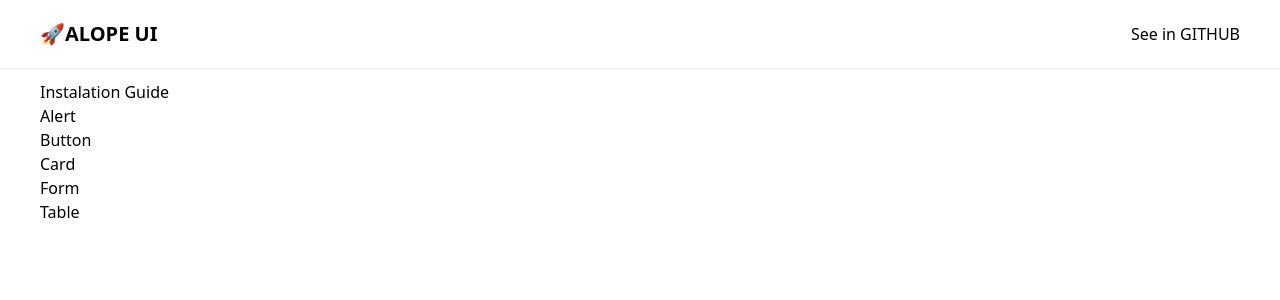
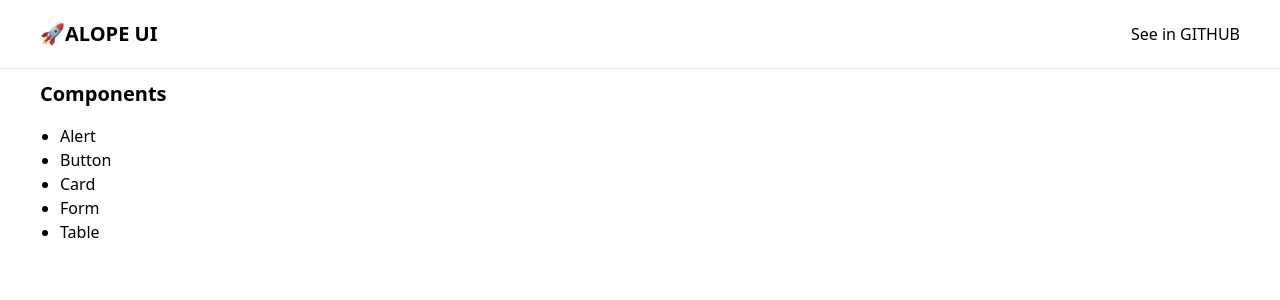
Before and after one commit to ilhamhafidz404/alope-ui, a React (Vite) app: page / in a window 1280 px wide. Shown: the top 300 px of the page. Built offline with nearby package versions, Linux system fonts and the light colour scheme.

Commit message:
Fix the sidebar links

```diff
--- a/src/App.tsx
+++ b/src/App.tsx
@@ -27,29 +27,39 @@ function App() {
         </div>
       </nav>
 
-      <section className="grid grid-cols-5 px-10 mt-20">
+      <section className="grid grid-cols-6 px-10 mt-20">
         <aside className="fixed top-20">
-          <ul>
-            <li>Instalation Guide</li>
+          <h3 className="text-xl font-semibold">Components</h3>
+          <ul className="list-disc pl-5 mt-4">
             <li>
-              <Link to="/alert">Alert</Link>
+              <Link to="/alert" className="hover:text-indigo-500">
+                Alert
+              </Link>
             </li>
             <li>
-              <Link to="/button">Button</Link>
+              <Link to="/button" className="hover:text-indigo-500">
+                Button
+              </Link>
             </li>
             <li>
-              <Link to="/card">Card</Link>
+              <Link to="/card" className="hover:text-indigo-500">
+                Card
+              </Link>
             </li>
             <li>
-              <Link to="/form">Form</Link>
+              <Link to="/form" className="hover:text-indigo-500">
+                Form
+              </Link>
             </li>
             <li>
-              <Link to="/table">Table</Link>
+              <Link to="/table" className="hover:text-indigo-500">
+                Table
+              </Link>
             </li>
           </ul>
         </aside>
         <div></div>
-        <main className="col-span-4">
+        <main className="col-span-5">
           <div className="container px-10 py-5">
             <Routes>
               <Route path="/alert" element={<AlertDocs />} />
```
